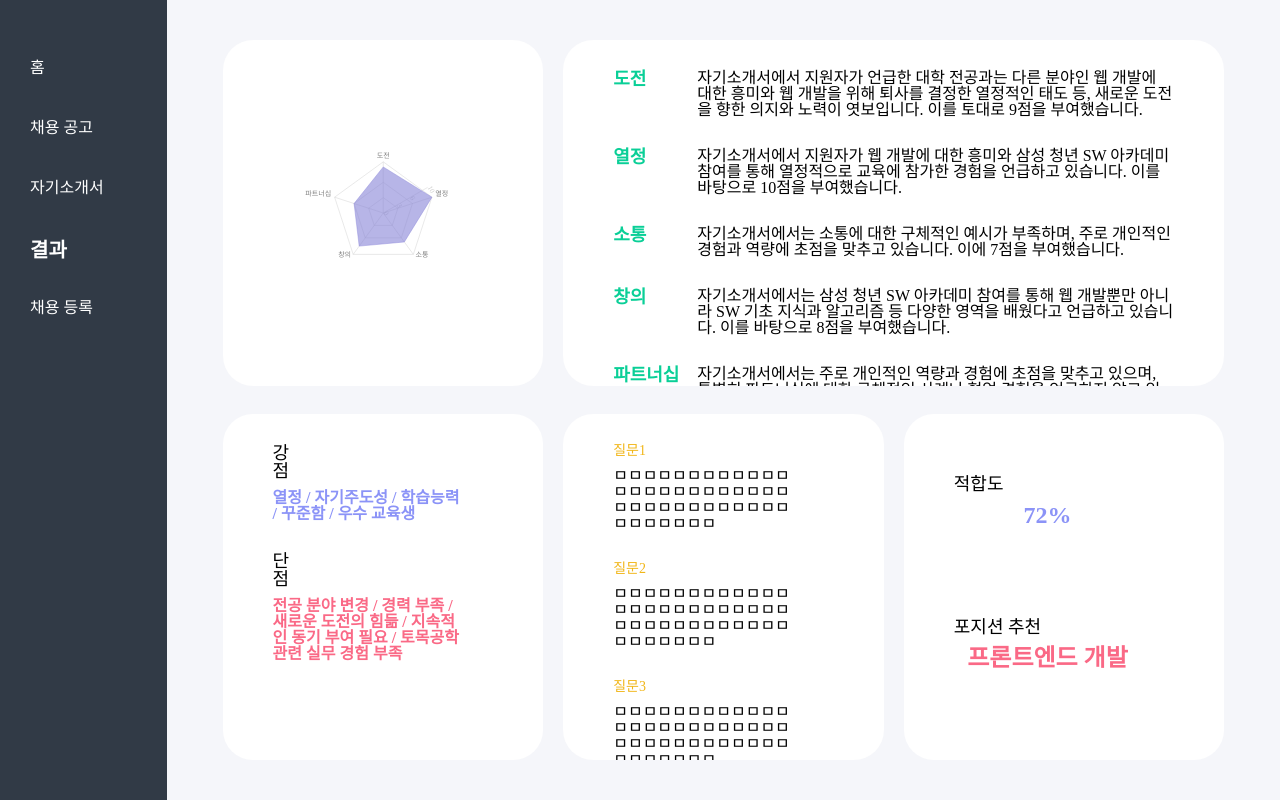
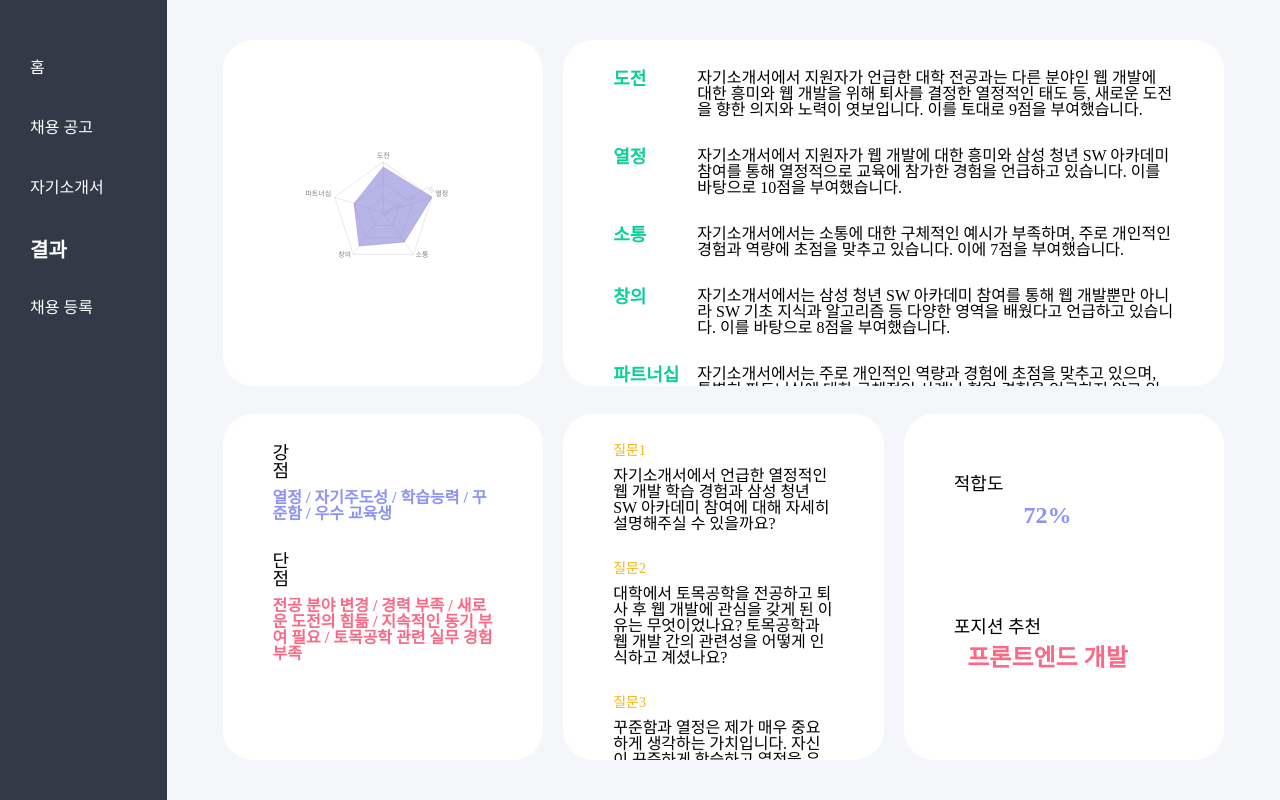
Before and after one commit to A-I-N-G/jarvise-client, a React (Create React App) app: page /result in a window 1280 px wide. Built offline with nearby package versions, Linux system fonts and the light colour scheme.

Commit message:
시연 전 커밋

```diff
--- a/src/components/PersonalityResult.tsx
+++ b/src/components/PersonalityResult.tsx
@@ -31,13 +31,13 @@ const Title = styled.div`
 
 const ContentStrength = styled.div`
   font-weight: 600;
-  width: 85%;
+  width: 100%;
   color: #8b93f7;
 `;
 
 const ContentWeakness = styled.div`
   font-weight: 600;
-  width: 85%;
+  width: 100%;
   color: #fa6986;
 `;
 
--- a/src/components/QuestionResult.tsx
+++ b/src/components/QuestionResult.tsx
@@ -24,14 +24,14 @@ const ContentBox = styled.div`
 `;
 
 const Title = styled.div`
-  width: 15%;
+  width: 100%;
   margin-bottom: 10px;
   font-size: 14px;
   color: #f1b618;
 `;
 
 const Content = styled.div`
-  width: 85%;
+  width: 100%;
 `;
 
 const QuestionResult = () => {
@@ -40,19 +40,24 @@ const QuestionResult = () => {
       <ContentBox>
         <Title>질문1</Title>
         <Content>
-          ㅁㅁㅁㅁㅁㅁㅁㅁㅁㅁㅁㅁㅁㅁㅁㅁㅁㅁㅁㅁㅁㅁㅁㅁㅁㅁㅁㅁㅁㅁㅁㅁㅁㅁㅁㅁㅁㅁㅁㅁㅁㅁㅁ
+          자기소개서에서 언급한 열정적인 웹 개발 학습 경험과 삼성 청년 SW
+          아카데미 참여에 대해 자세히 설명해주실 수 있을까요?
         </Content>
       </ContentBox>
       <ContentBox>
         <Title>질문2</Title>
         <Content>
-          ㅁㅁㅁㅁㅁㅁㅁㅁㅁㅁㅁㅁㅁㅁㅁㅁㅁㅁㅁㅁㅁㅁㅁㅁㅁㅁㅁㅁㅁㅁㅁㅁㅁㅁㅁㅁㅁㅁㅁㅁㅁㅁㅁ
+          대학에서 토목공학을 전공하고 퇴사 후 웹 개발에 관심을 갖게 된 이유는
+          무엇이었나요? 토목공학과 웹 개발 간의 관련성을 어떻게 인식하고
+          계셨나요?
         </Content>
       </ContentBox>
       <ContentBox>
         <Title>질문3</Title>
         <Content>
-          ㅁㅁㅁㅁㅁㅁㅁㅁㅁㅁㅁㅁㅁㅁㅁㅁㅁㅁㅁㅁㅁㅁㅁㅁㅁㅁㅁㅁㅁㅁㅁㅁㅁㅁㅁㅁㅁㅁㅁㅁㅁㅁㅁ
+          꾸준함과 열정은 제가 매우 중요하게 생각하는 가치입니다. 자신이
+          꾸준하게 학습하고 열정을 유지하는 데 어떤 방법이 가장 효과적이었다고
+          생각하시나요? 어떻게 동기를 유지하며 학습에 집중하셨나요?
         </Content>
       </ContentBox>
     </ContentDiv>
--- a/src/components/ResumeBox.tsx
+++ b/src/components/ResumeBox.tsx
@@ -82,6 +82,7 @@ const NextBtn = styled.button`
 interface ResumeBoxProps {
   title: string;
   id: number;
+  idx: number;
   value: string;
   totalCnt: number;
   selectedIdx: number;
@@ -92,6 +93,7 @@ interface ResumeBoxProps {
 const ResumeBox = ({
   title,
   id,
+  idx,
   value,
   totalCnt,
   selectedIdx,
@@ -105,7 +107,7 @@ const ResumeBox = ({
     setQuestions((prev) => {
       if (!prev) return;
       const newList = [...prev];
-      newList[id - 1].value = value;
+      newList[idx].value = value;
       return newList;
     });
   };
--- a/src/pages/Resume.tsx
+++ b/src/pages/Resume.tsx
@@ -53,6 +53,7 @@ const Resume = () => {
           <ResumeBox
             title={content}
             id={id}
+            idx={idx}
             value={value}
             selectedIdx={selectedIdx}
             onClick={onClick}
```
